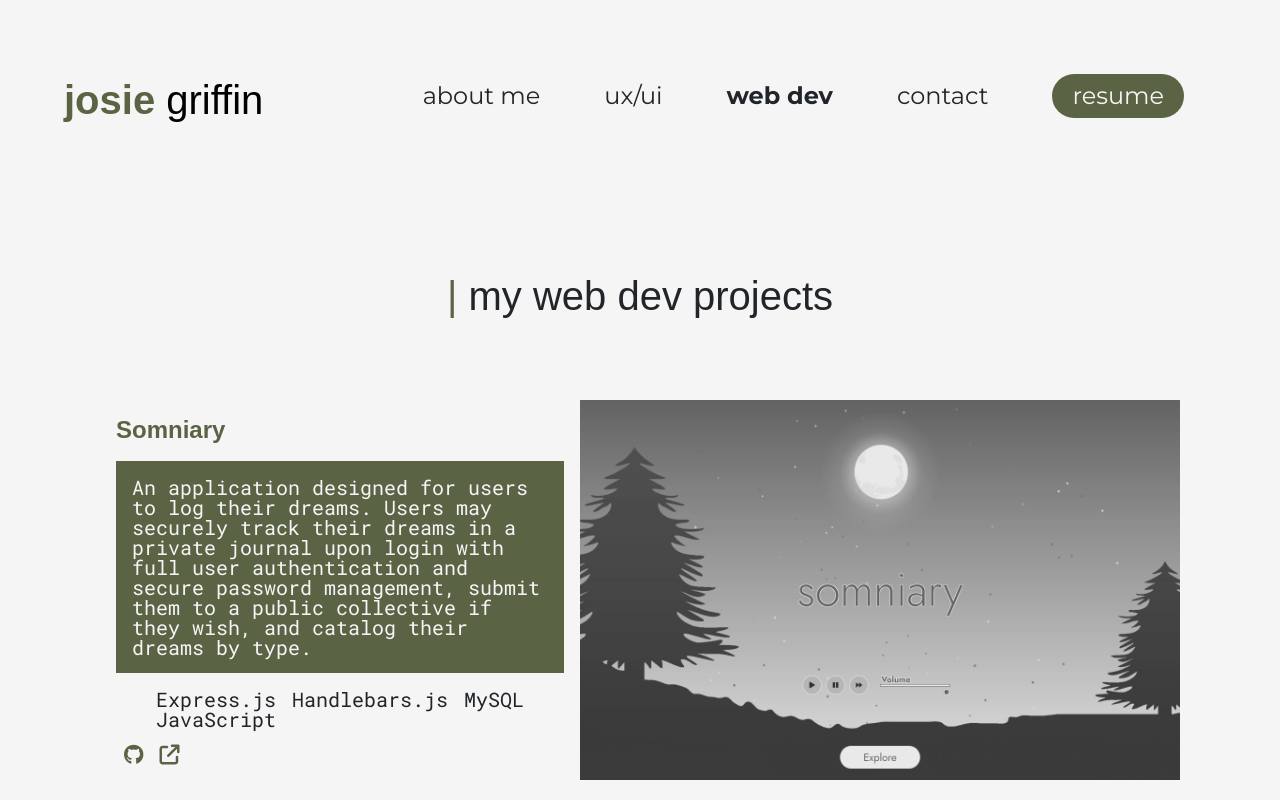
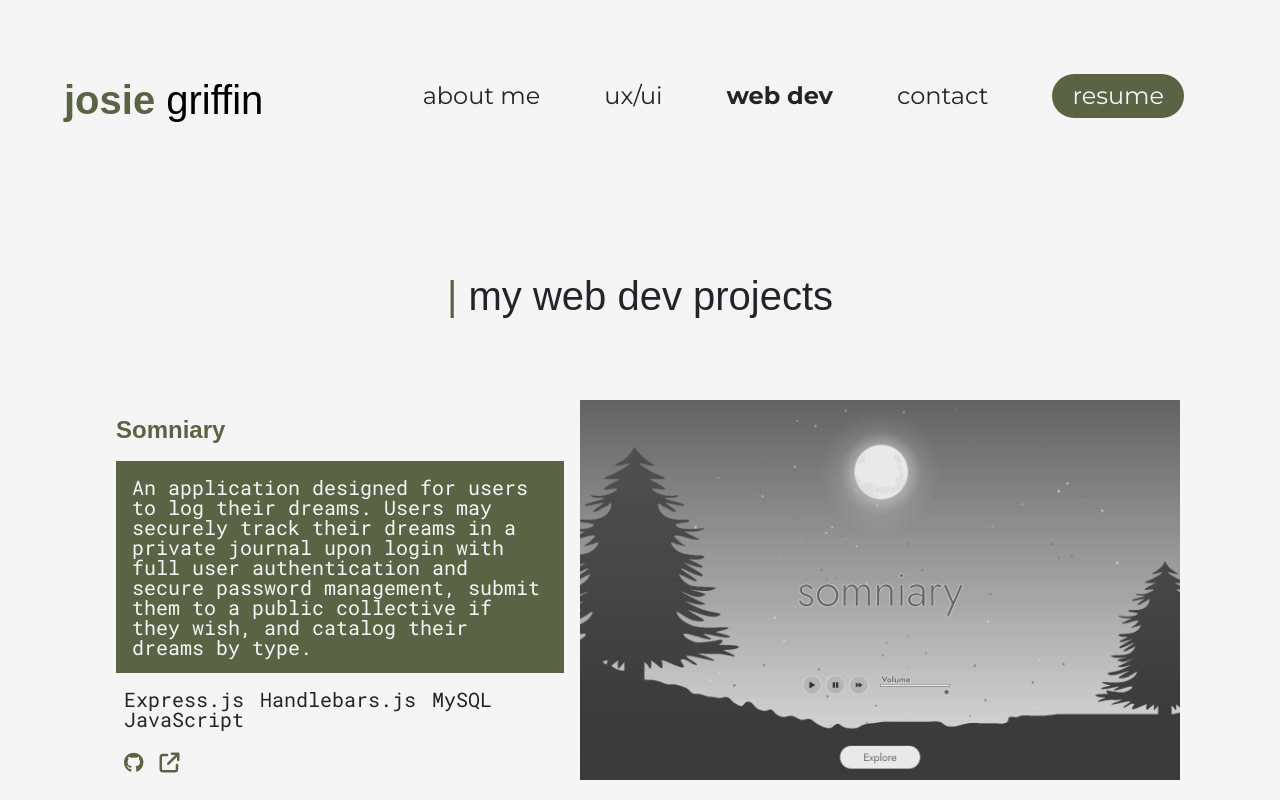
Before and after one commit to josielynngriffin/josie-react-portfolio, a React (Create React App) app in the folder my-app/: page /#/web-dev in a window 1280 px wide. Shown: the top 800 px of the page. Built offline with nearby package versions, Linux system fonts and the light colour scheme; a web font is replaced by a local one.

Commit message:
Add styling to ux portfolio link

```diff
--- a/my-app/src/assets/styles/style.css
+++ b/my-app/src/assets/styles/style.css
@@ -5,7 +5,7 @@
     --background-color: #F5F5F5;
     --form-background-color:#B4B898 ;
     --form-button-color:#5A6445 ;
-    --orange-highlight: #DE7E1f;
+    --orange-highlight: #BA602D;
     --main-accent-color: #5A6445;
     --second-accent-color: #B4B898;
     --form-text-color: #F5F5F5;
@@ -287,12 +287,24 @@ h4, h5, h6 {
 .project__skills--list {
     display: flex;
     flex-flow:row wrap;
-    margin: 0.5rem 0;
+
 }
 
 .project__skills--list>li {
     margin: 0 0.5rem;
 }
+
+ul {
+    padding-left:0;
+}
+.portfolio-case__link{
+    color: var(--orange-highlight);
+    text-decoration: underline;
+}
+.portfolio-case__link:hover{
+    font-weight:700;
+}
+
 .project__title{
     color:var(--main-accent-color);
     font-weight:bolder;
```
